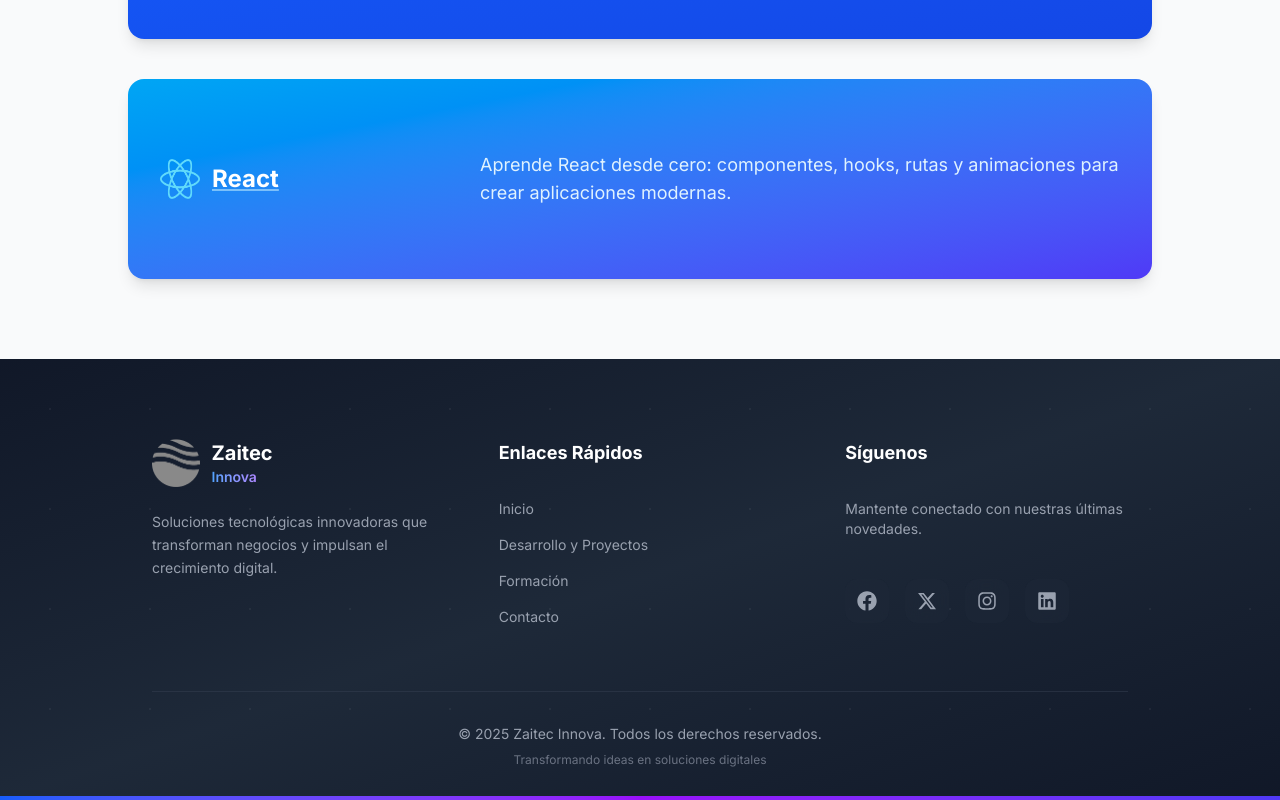
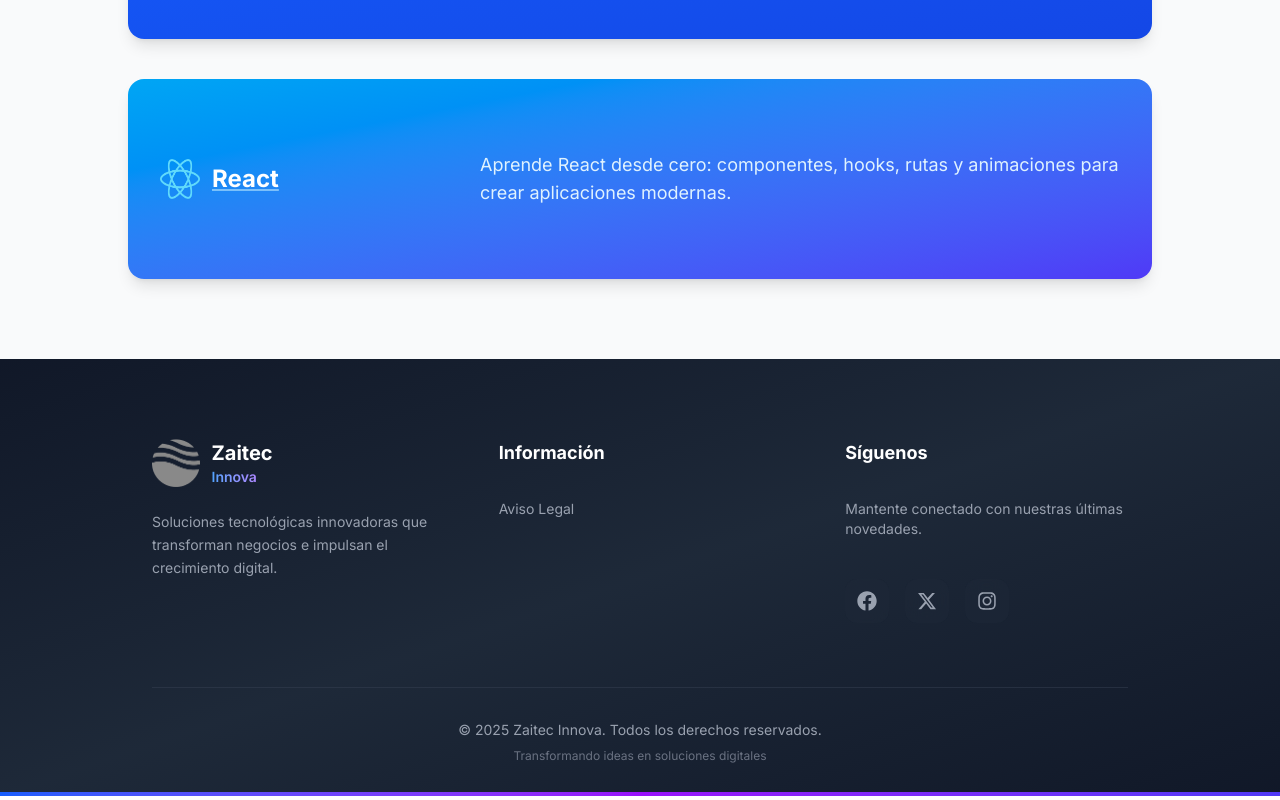
Before and after one commit to ZaitecS25-Internship-projects/I_S25_Web_Zaitec, a React (Vite) app: page / in a window 1280 px wide. Shown: the part 4897-5697 px from the top of the page. Built offline with nearby package versions, Linux system fonts and the light colour scheme.

Commit message:
Actualizar footer y añadir Aviso Legal

```diff
--- a/package.json
+++ b/package.json
@@ -20,7 +20,7 @@
     "react-dom": "^19.1.1",
     "react-helmet": "^6.1.0",
     "react-icons": "^5.5.0",
-    "react-router-dom": "^7.9.3",
+    "react-router-dom": "^7.9.5",
     "react-router-hash-link": "^2.4.3",
     "tailwindcss": "^4.1.14",
     "zustand": "^5.0.8"
@@ -44,5 +44,4 @@
   "overrides": {
     "vite": "npm:rolldown-vite@7.1.14"
   }
-
 }
--- a/src/components/Footer.tsx
+++ b/src/components/Footer.tsx
@@ -1,52 +1,15 @@
-import React from "react";
-import { FaFacebook, FaInstagram, FaLinkedin } from "react-icons/fa";
+import React, { useState } from "react";
+import { FaFacebook, FaInstagram } from "react-icons/fa";
 import { FaXTwitter } from "react-icons/fa6";
 import { motion } from "framer-motion";
+import AvisoLegal from "../views/AvisoLegal"; // import absoluto
 
 const Footer: React.FC = () => {
-  const scrollToSection = (id: string) => {
-    if (window.location.pathname !== '/') {
-      window.location.href = `/#${id}`;
-      return;
-    }
-
-    const section = document.getElementById(id);
-    if (!section) return;
-
-    const targetPosition = section.getBoundingClientRect().top + window.scrollY;
-    const startPosition = window.scrollY;
-    const distance = targetPosition - startPosition;
-    const duration = 2500; // duración del scroll en ms
-    const startTime = performance.now();
-
-    const easeInOutCubic = (t: number) =>
-      t < 0.5 ? 4 * t * t * t : 1 - Math.pow(-2 * t + 2, 3) / 2;
-
-    const animateScroll = (currentTime: number) => {
-      const elapsed = currentTime - startTime;
-      const progress = Math.min(elapsed / duration, 1);
-      const eased = easeInOutCubic(progress);
-
-      window.scrollTo(0, startPosition + distance * eased);
-
-      if (elapsed < duration) {
-        requestAnimationFrame(animateScroll);
-      }
-    };
-
-    requestAnimationFrame(animateScroll);
-  };
+  const [showAviso, setShowAviso] = useState(false);
 
   const footerVariants = {
     hidden: { opacity: 0, y: 40 },
-    visible: {
-      opacity: 1,
-      y: 0,
-      transition: {
-        duration: 0.8,
-        ease: "easeOut" as const
-      }
-    }
+    visible: { opacity: 1, y: 0, transition: { duration: 0.8, ease: "easeOut" as const } },
   };
 
   const itemVariants = {
@@ -54,25 +17,17 @@ const Footer: React.FC = () => {
     visible: (custom: number) => ({
       opacity: 1,
       y: 0,
-      transition: {
-        delay: custom * 0.1,
-        duration: 0.6,
-        ease: "easeOut" as const
-      }
-    })
+      transition: { delay: custom * 0.1, duration: 0.6, ease: "easeOut" as const },
+    }),
   };
 
   const staggerVariants = {
     hidden: { opacity: 0 },
-    visible: {
-      opacity: 1,
-      transition: {
-        staggerChildren: 0.1
-      }
-    }
+    visible: { opacity: 1, transition: { staggerChildren: 0.1 } },
   };
 
   return (
+    <>
       <motion.footer
         className="bg-linear-to-br from-gray-900 via-gray-800 to-gray-900 text-white pt-20 pb-8 relative overflow-hidden"
         initial="hidden"
@@ -80,31 +35,12 @@ const Footer: React.FC = () => {
         viewport={{ once: true, margin: "-50px" }}
         variants={footerVariants}
       >
-      {/* Background Pattern */}
-      <div className="absolute inset-0 opacity-5 bg-size-[100px_100px] bg-[radial-gradient(circle,#ffffff_1px,transparent_1px)]" />
-
         <div className="max-w-5xl mx-auto px-6 relative z-10">
-        {/* Main Footer Content */}
-        <motion.div
-          className="grid grid-cols-1 md:grid-cols-3 gap-12 lg:gap-16 mb-16 text-center md:text-left"
-          variants={staggerVariants}
-        >
+          <motion.div className="grid grid-cols-1 md:grid-cols-3 gap-12 lg:gap-16 mb-16 text-center md:text-left" variants={staggerVariants}>
             {/* Brand Section */}
-          <motion.div
-            className="flex flex-col items-center md:items-start gap-6"
-            custom={0}
-            variants={itemVariants}
-          >
-            <motion.div
-              className="flex items-center space-x-3"
-              whileHover={{ scale: 1.02 }}
-              transition={{ type: "spring", stiffness: 300 }}
-            >
-              <img
-                src="/img/logo-zaitec.png"
-                alt="Zaitec Logo"
-                className="h-12 w-auto"
-              />
+            <motion.div className="flex flex-col items-center md:items-start gap-6" custom={0} variants={itemVariants}>
+              <motion.div className="flex items-center space-x-3">
+                <img src="/img/logo-zaitec.png" alt="Zaitec Logo" className="h-12 w-auto" />
                 <div className="flex flex-col">
                   <h2 className="text-xl font-bold">Zaitec</h2>
                   <span className="bg-linear-to-r from-blue-400 to-purple-400 bg-clip-text text-transparent text-sm font-semibold">
@@ -112,88 +48,38 @@ const Footer: React.FC = () => {
                   </span>
                 </div>
               </motion.div>
-            <motion.p
-              className="text-gray-400 text-sm leading-relaxed max-w-xs"
-              whileHover={{ x: 5 }}
-              transition={{ type: "spring", stiffness: 300 }}
-            >
-              Soluciones tecnológicas innovadoras que transforman negocios y
-              impulsan el crecimiento digital.
+              <motion.p className="text-gray-400 text-sm leading-relaxed max-w-xs">
+                Soluciones tecnológicas innovadoras que transforman negocios e impulsan el crecimiento digital.
               </motion.p>
             </motion.div>
 
-          {/* Quick Links */}
-          <motion.div
-            className="flex flex-col items-center md:items-start gap-6"
-            custom={1}
-            variants={itemVariants}
-          >
-            <motion.h3
-              className="font-bold text-lg text-white mb-2"
-              whileHover={{ x: 5 }}
-              transition={{ type: "spring", stiffness: 300 }}
-            >
-              Enlaces Rápidos
-            </motion.h3>
-            <motion.ul
-              className="flex flex-col gap-4 text-sm"
-              variants={staggerVariants}
-            >
-              {[
-                { label: "Inicio", id: "inicio" },
-                { label: "Desarrollo y Proyectos", id: "desarrollo-proyectos" },
-                { label: "Formación", id: "formacion" },
-                { label: "Contacto", id: "contacto" },
-              ].map((item) => (
-                <motion.li
-                  key={item.id}
-                  variants={itemVariants}
-                >
-                  <motion.button
-                    onClick={() => scrollToSection(item.id)}
+            {/* Información */}
+            <motion.div className="flex flex-col items-center md:items-start gap-6" custom={1} variants={itemVariants}>
+              <motion.h3 className="font-bold text-lg text-white mb-2">Información</motion.h3>
+              <motion.ul className="flex flex-col gap-4 text-sm" variants={staggerVariants}>
+                <motion.li variants={itemVariants}>
+                  <button
+                    onClick={() => setShowAviso(true)}
                     className="text-gray-400 hover:text-white transition-all duration-300 text-left group"
-                    whileHover={{ x: 8 }}
                   >
                     <span className="group-hover:bg-linear-to-r group-hover:from-blue-400 group-hover:to-purple-400 group-hover:bg-clip-text group-hover:text-transparent">
-                      {item.label}
+                      Aviso Legal
                     </span>
-                  </motion.button>
+                  </button>
                 </motion.li>
-              ))}
               </motion.ul>
             </motion.div>
 
             {/* Social & Contact */}
-          <motion.div
-            className="flex flex-col items-center md:items-start gap-6"
-            custom={2}
-            variants={itemVariants}
-          >
-            <motion.h3
-              className="font-bold text-lg text-white mb-2"
-              whileHover={{ x: 5 }}
-              transition={{ type: "spring", stiffness: 300 }}
-            >
-              Síguenos
-            </motion.h3>
-            <motion.p
-              className="text-gray-400 text-sm mb-4"
-              whileHover={{ x: 5 }}
-              transition={{ type: "spring", stiffness: 300 }}
-            >
+            <motion.div className="flex flex-col items-center md:items-start gap-6" custom={2} variants={itemVariants}>
+              <motion.h3 className="font-bold text-lg text-white mb-2">Síguenos</motion.h3>
+              <motion.p className="text-gray-400 text-sm mb-4">
                 Mantente conectado con nuestras últimas novedades.
               </motion.p>
-            <motion.div
-              className="flex gap-4 justify-center md:justify-start"
-              variants={staggerVariants}
-            >
-              {[
-                { icon: FaFacebook, href: "https://www.facebook.com/asirtec/", color: "hover:text-blue-400" },
+              <motion.div className="flex gap-4 justify-center md:justify-start" variants={staggerVariants}>
+                {[{ icon: FaFacebook, href: "https://www.facebook.com/asirtec/", color: "hover:text-blue-400" },
                   { icon: FaXTwitter, href: "https://x.com/asirtec?lang=es", color: "hover:text-white" },
-                { icon: FaInstagram, href: "https://www.instagram.com/asirtec/?hl=es", color: "hover:text-pink-400" },
-                { icon: FaLinkedin, href: null, color: "hover:text-blue-300" }, // sin enlace
-              ].map((SocialIcon) =>
-                SocialIcon.href ? (
+                  { icon: FaInstagram, href: "https://www.instagram.com/asirtec/?hl=es", color: "hover:text-pink-400" }].map((SocialIcon) => (
                   <motion.a
                     key={SocialIcon.href}
                     href={SocialIcon.href}
@@ -201,62 +87,41 @@ const Footer: React.FC = () => {
                     rel="noopener noreferrer"
                     className={`text-xl text-gray-400 ${SocialIcon.color} transition-colors duration-300 bg-gray-800/50 p-3 rounded-xl backdrop-blur-sm`}
                     variants={itemVariants}
-                    whileHover={{
-                      scale: 1.2,
-                      y: -2,
-                      backgroundColor: "rgba(255,255,255,0.1)"
-                    }}
+                    whileHover={{ scale: 1.2, y: -2, backgroundColor: "rgba(255,255,255,0.1)" }}
                     whileTap={{ scale: 0.9 }}
                   >
                     <SocialIcon.icon />
                   </motion.a>
-                ) : (
-                  <motion.div
-                    key="linkedin"
-                    className={`text-xl text-gray-400 ${SocialIcon.color} transition-colors duration-300 bg-gray-800/50 p-3 rounded-xl backdrop-blur-sm cursor-default`}
-                    variants={itemVariants}
-                    whileHover={{
-                      scale: 1.1,
-                      y: -2,
-                      backgroundColor: "rgba(255,255,255,0.05)"
-                    }}
-                  >
-                    <SocialIcon.icon />
-                  </motion.div>
-                )
-              )}
+                ))}
               </motion.div>
             </motion.div>
           </motion.div>
 
           {/* Bottom Section */}
-        <motion.div
-          className="border-t border-gray-700/50 pt-8 text-center"
-          initial={{ opacity: 0 }}
-          whileInView={{ opacity: 1 }}
-          transition={{ delay: 0.6, duration: 0.8 }}
-          viewport={{ once: true }}
-        >
-          <motion.p
-            className="text-gray-400 text-sm mb-2"
-            whileHover={{ scale: 1.02 }}
-            transition={{ type: "spring", stiffness: 300 }}
-          >
-            &copy; {new Date().getFullYear()} Zaitec Innova. Todos los derechos reservados.
-          </motion.p>
-          <motion.p
-            className="text-gray-500 text-xs"
-            whileHover={{ scale: 1.02 }}
-            transition={{ type: "spring", stiffness: 300 }}
-          >
-            Transformando ideas en soluciones digitales
-          </motion.p>
+          <motion.div className="border-t border-gray-700/50 pt-8 text-center" initial={{ opacity: 0 }} whileInView={{ opacity: 1 }} transition={{ delay: 0.6, duration: 0.8 }} viewport={{ once: true }}>
+            <motion.p className="text-gray-400 text-sm mb-2">&copy; {new Date().getFullYear()} Zaitec Innova. Todos los derechos reservados.</motion.p>
+            <motion.p className="text-gray-500 text-xs">Transformando ideas en soluciones digitales</motion.p>
           </motion.div>
         </div>
 
-      {/* Accent Gradient */}
         <div className="absolute bottom-0 left-0 right-0 h-1 bg-linear-to-r from-blue-600 via-purple-600 to-indigo-600" />
       </motion.footer>
+
+      {/* Aviso Legal renderizado dinámicamente */}
+      {showAviso && (
+        <div className="fixed inset-0 bg-black/50 z-50 overflow-auto">
+          <div className="bg-white max-w-4xl mx-auto my-20 p-8 rounded-xl relative">
+            <button
+              onClick={() => setShowAviso(false)}
+              className="absolute top-4 right-4 text-gray-700 font-bold text-xl hover:text-black"
+            >
+              ×
+            </button>
+            <AvisoLegal />
+          </div>
+        </div>
+      )}
+    </>
   );
 };
 
--- /dev/null
+++ b/src/views/AvisoLegal.tsx
@@ -0,0 +1,102 @@
+import React from "react";
+
+const AvisoLegal: React.FC = () => {
+  return (
+    <div className="min-h-screen bg-gray-50 text-gray-800 flex flex-col">
+      {/* Header simplificado */}
+      <header className="bg-white shadow-sm py-4 px-6 flex items-center justify-center">
+        <div className="flex items-center space-x-3">
+          <img
+            src="/img/logo-zaitec.png"
+            alt="Zaitec Logo"
+            className="h-10 w-auto"
+          />
+          <h1 className="text-2xl font-bold text-indigo-600">Zaitec Innova</h1>
+        </div>
+      </header>
+
+      {/* Contenido principal */}
+      <main className="max-w-4xl mx-auto p-8 flex-grow">
+        <h2 className="text-3xl font-bold mb-6 text-center text-indigo-700">
+          Aviso Legal
+        </h2>
+
+        <div className="space-y-6 text-justify leading-relaxed">
+          <p>
+            En cumplimiento de la Ley 34/2002, de 11 de julio, de Servicios de la
+            Sociedad de la Información y de Comercio Electrónico (LSSI-CE), la
+            entidad <strong>Asirtec</strong> le informa que es titular del sitio web.
+            De acuerdo con la exigencia del artículo 10 de la citada Ley, informa de
+            los siguientes datos:
+          </p>
+
+          <p>
+            <strong>Titular:</strong> Asirtec<br />
+            <strong>Dirección:</strong> Calle Torpedera, 11100, San Fernando, Cádiz<br />
+            <strong>Contacto:</strong> comercial@asirtec.es<br />
+            <strong>C.I.F.:</strong> — (--)
+          </p>
+
+          <h3 className="text-xl font-semibold text-indigo-700 mt-8 mb-4">
+            Condiciones de uso
+          </h3>
+          <p>
+            El acceso y uso de este sitio web atribuye la condición de usuario,
+            aceptando desde dicho acceso las presentes condiciones de uso. El
+            usuario se compromete a hacer un uso adecuado de los contenidos que
+            Asirtec ofrece, absteniéndose de realizar actividades ilícitas,
+            contrarias a la buena fe o que puedan causar daño a los sistemas
+            informáticos de la empresa o de terceros.
+          </p>
+
+          <h3 className="text-xl font-semibold text-indigo-700 mt-8 mb-4">
+            Propiedad intelectual e industrial
+          </h3>
+          <p>
+            Todos los contenidos, diseños, logotipos, textos, imágenes, software y
+            demás elementos del sitio web son propiedad exclusiva de Asirtec o de
+            sus respectivos titulares, contando con la autorización para su uso.
+            Queda prohibida la reproducción total o parcial de dichos contenidos sin
+            el consentimiento expreso y por escrito del titular.
+          </p>
+
+          <h3 className="text-xl font-semibold text-indigo-700 mt-8 mb-4">
+            Protección de datos personales
+          </h3>
+          <p>
+            Asirtec cumple con la normativa vigente en materia de protección de
+            datos personales (Reglamento (UE) 2016/679 y Ley Orgánica 3/2018), y
+            garantiza un uso confidencial y seguro de la información aportada por
+            los usuarios. Los datos recogidos se emplearán únicamente para los fines
+            previstos y se conservarán durante el tiempo estrictamente necesario.
+          </p>
+
+          <h3 className="text-xl font-semibold text-indigo-700 mt-8 mb-4">
+            Responsabilidad
+          </h3>
+          <p>
+            Asirtec no se responsabiliza de los daños o perjuicios derivados del uso
+            de la información contenida en esta web, ni del mal funcionamiento del
+            sitio causado por causas ajenas a la empresa. Tampoco garantiza la
+            disponibilidad continua del portal ni la ausencia de virus o elementos
+            que puedan dañar los sistemas del usuario.
+          </p>
+
+          <h3 className="text-xl font-semibold text-indigo-700 mt-8 mb-4">
+            Legislación aplicable
+          </h3>
+          <p>
+            El presente aviso legal se rige por la legislación española. Cualquier
+            controversia que pudiera derivarse del acceso o uso de este sitio web se
+            someterá a los tribunales de la ciudad de Cádiz.
+          </p>
+        </div>
+      </main>
+
+
+
+    </div>
+  );
+};
+
+export default AvisoLegal;
```
Also changed, not shown: 1 other file (tests, documents, lock files or other folders). Lines whose indentation alone changed are shown as unchanged.
